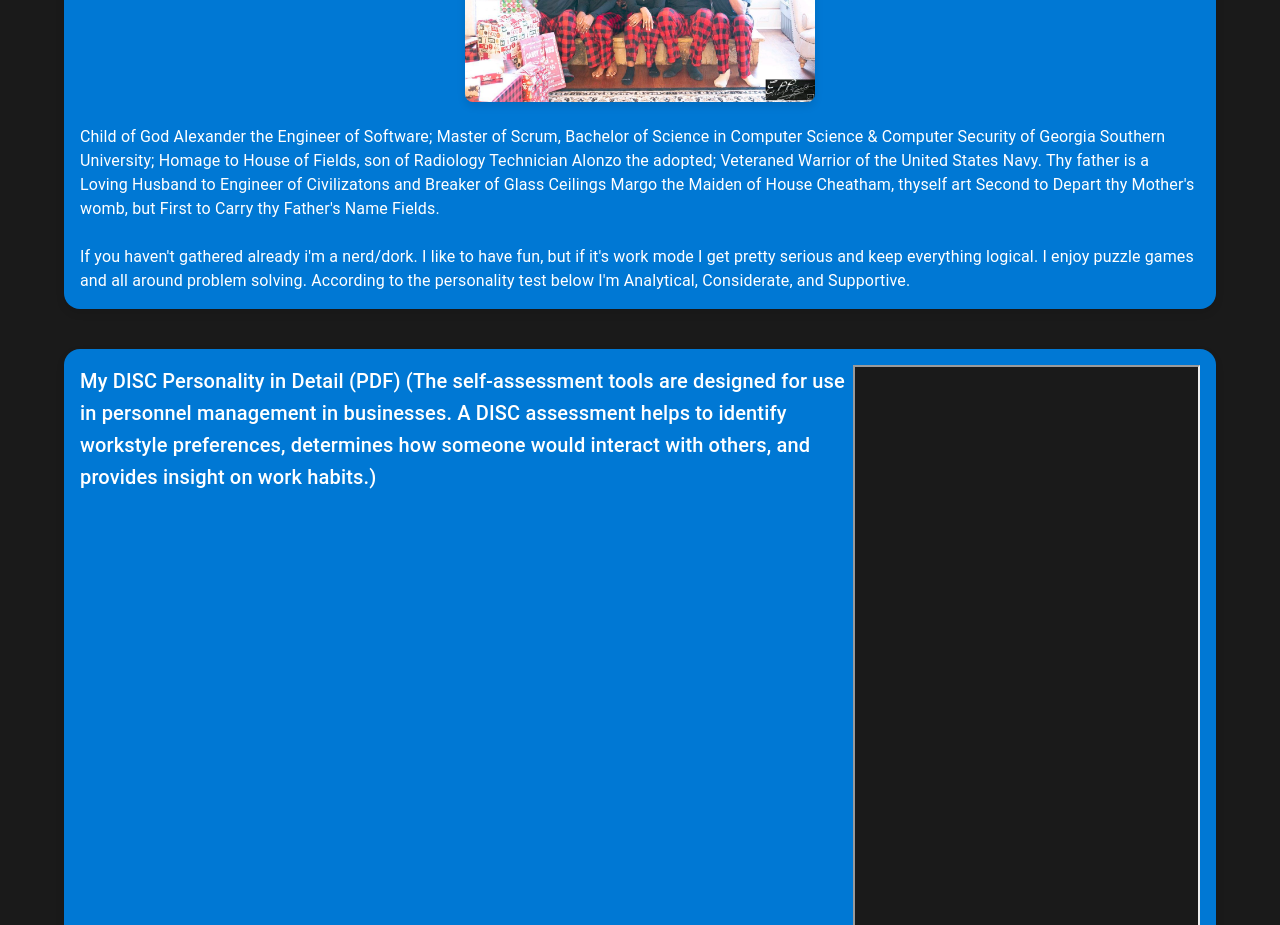
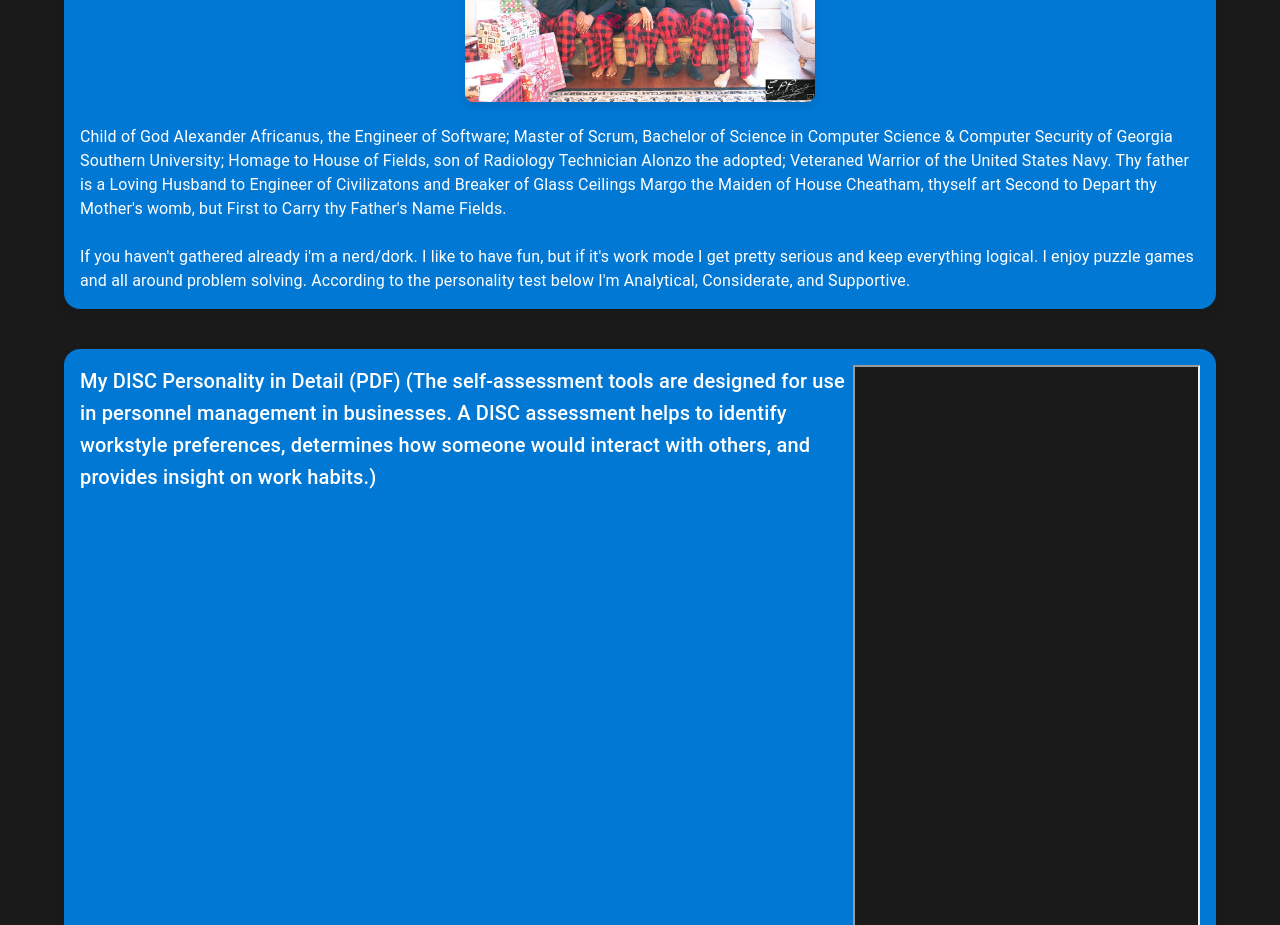
Before and after one commit to roku674/Website, a React (Create React App) app in the folder frontend/: page /personality in a window 1280 px wide. Shown: the part 1440-2365 px from the top of the page. Built offline with nearby package versions, Linux system fonts and the light colour scheme; no server answers.

Commit message:
Update Personality.js

```diff
--- a/frontend/src/pages/Personality.js
+++ b/frontend/src/pages/Personality.js
@@ -181,7 +181,7 @@ const Personality = () => {
                 <Grid item>
                   <Typography variant="body1">
                     {/* Your narrative here */}
-                    Child of God Alexander the Engineer of Software; Master of
+                    Child of God Alexander Africanus, the Engineer of Software; Master of
                     Scrum, Bachelor of Science in Computer Science & Computer
                     Security of Georgia Southern University; Homage to House of
                     Fields, son of Radiology Technician Alonzo the adopted;
```
